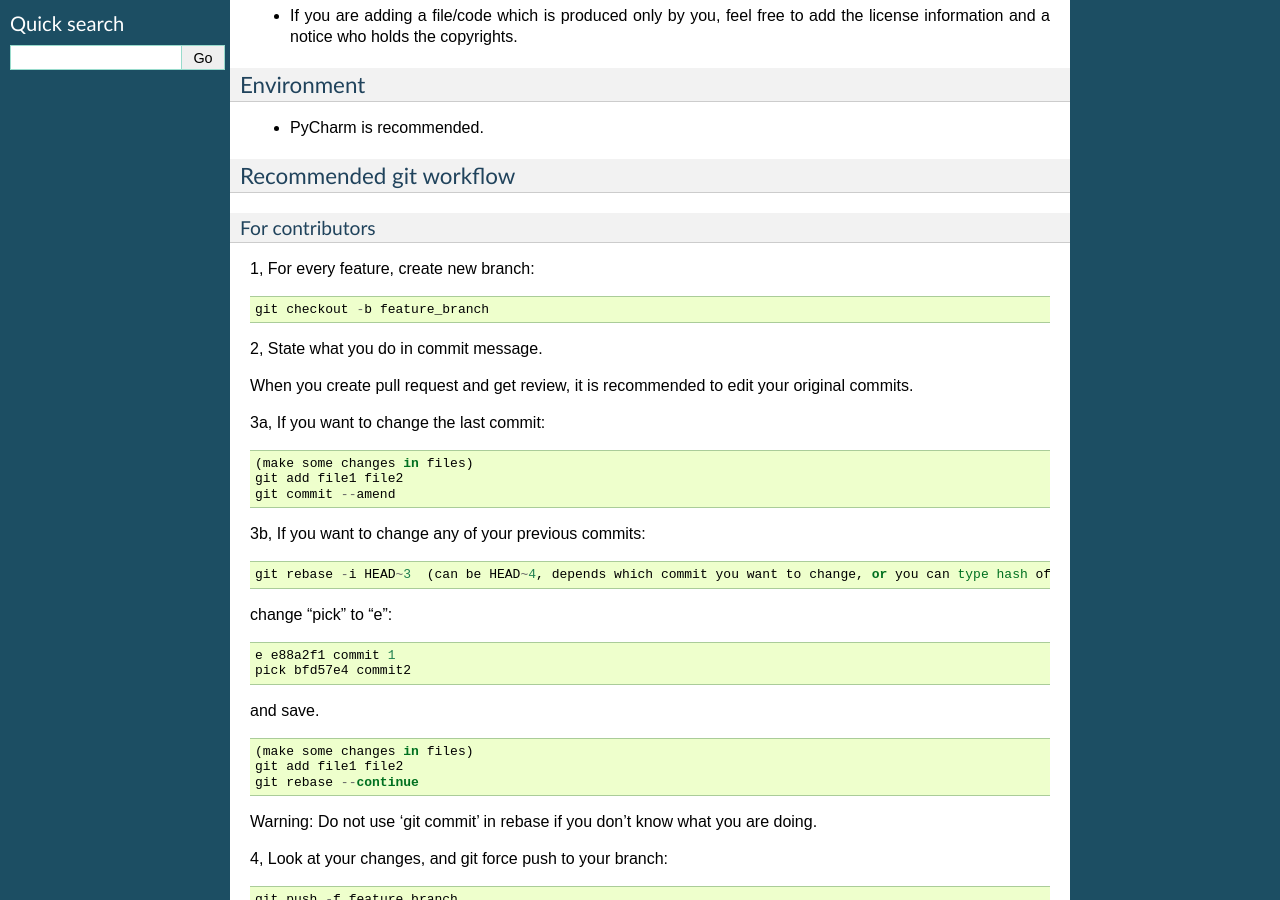
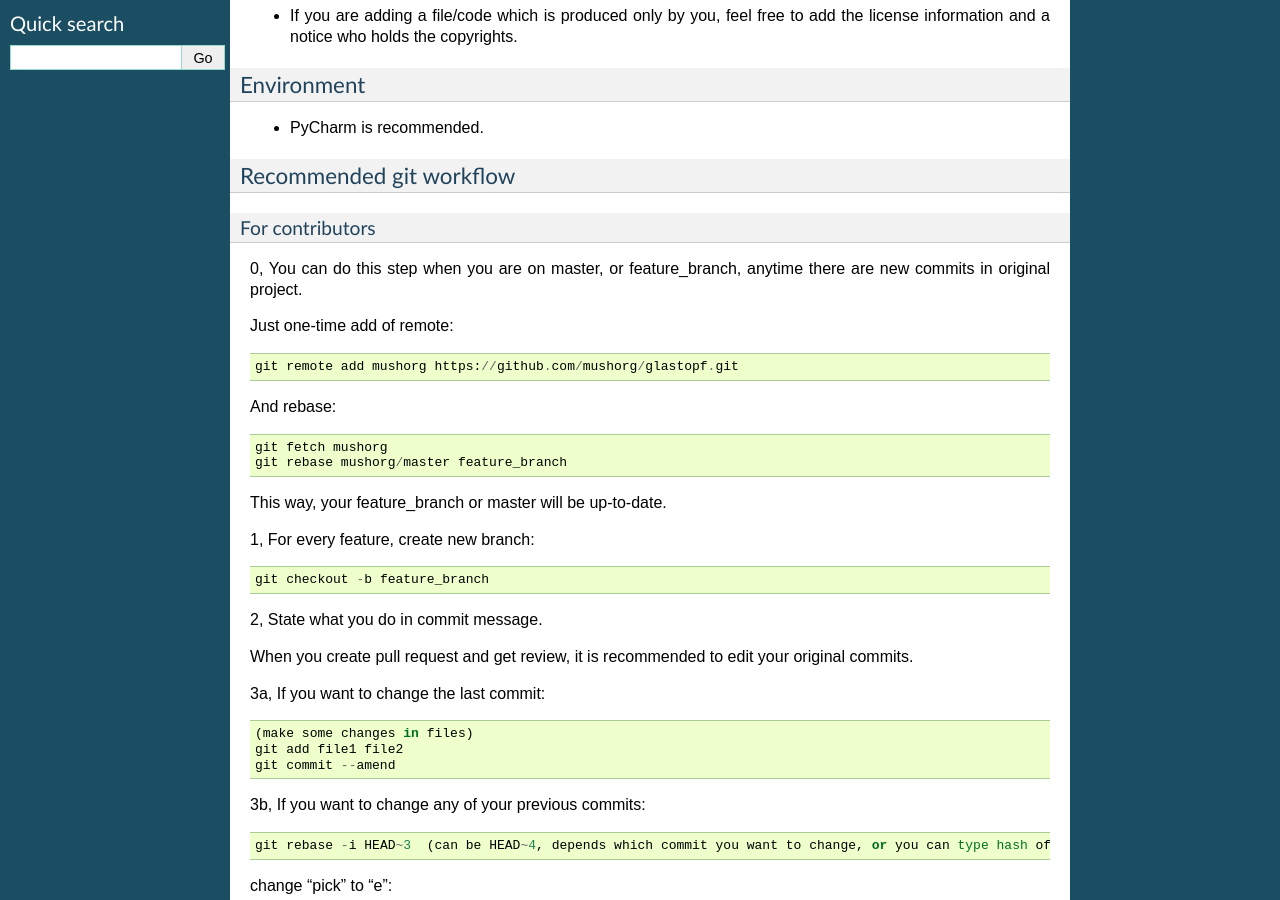
Before and after one commit to logictitans/PLC-conpot, a Sphinx documentation site: the page built from docs/source/development/guidelines.rst, in a window 1280 px wide and 900 px high, scrolled down 399 px. Built offline with Sphinx 7.4.7, drawn with Linux system fonts in a browser that asks for light colours; the version number is read from the project's files by our own code.

Commit message:
Add git rebase to guidelines

```diff
--- a/docs/source/development/guidelines.rst
+++ b/docs/source/development/guidelines.rst
@@ -27,6 +27,23 @@ Recommended git workflow
 
 For contributors
 ~~~~~~~~~~~~~~~~
+
+0, You can do this step when you are on master, or feature_branch, anytime there are new commits in original project.
+
+Just one-time add of remote:
+
+::
+
+  git remote add mushorg https://github.com/mushorg/glastopf.git
+
+And rebase:
+
+::
+
+  git fetch mushorg
+  git rebase mushorg/master feature_branch
+
+This way, your feature_branch or master will be up-to-date.
 
 1, For every feature, create new branch:
 
```
